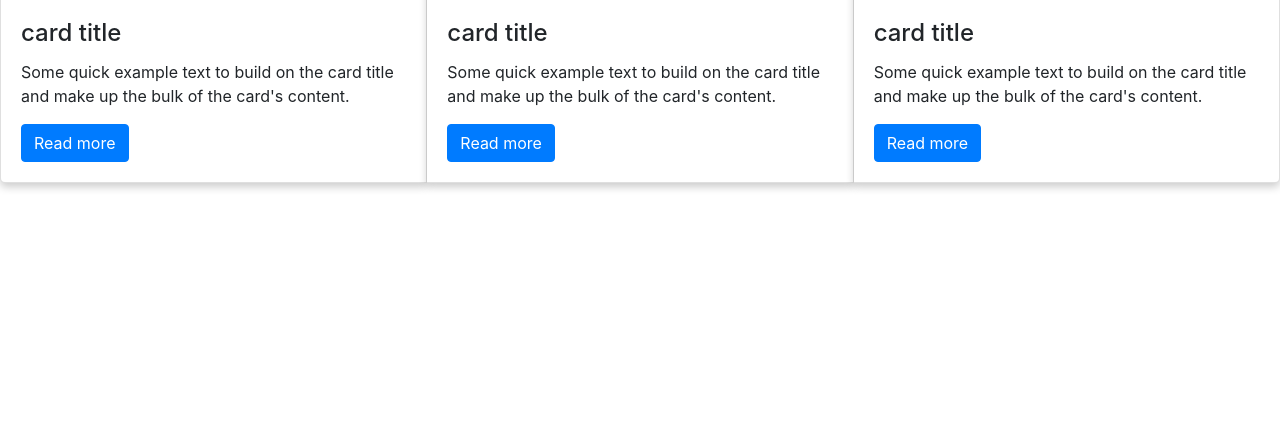
After one commit to tnhuynh09/BrownThumbWeb, a Flask app: page /test in a window 1280 px wide. The commit adds this page. Shown: the part 302-724 px from the top of the page. Run offline with Flask 2, Linux system fonts and the light colour scheme; some libraries are stand-ins or nearby versions.

Commit message:
working on search result

```diff
--- a/app.py
+++ b/app.py
@@ -1,4 +1,5 @@
-from flask import Flask, render_template, session, g
+from flask import Flask, render_template, request, session, g
+import requests
 
 CURR_USER_KEY = "curr_user"
 
@@ -48,6 +49,17 @@ def show_account():
 def edit_account():
     return render_template('account_edit.html')
 
-@app.route('/search_result', methods=["GET"])
+@app.route('/search-result', methods=["GET"])
 def show_search_results():
-    return render_template("search_result.html")
+    query = request.args["query"]
+    response = requests.get("https://brown-thumb-api.herokuapp.com/search?query=" + str(query))
+    data = response.json()["results"]
+
+    return render_template("search_result.html", data=data)
+
+
+
+@app.route('/test')
+def test():
+
+    return render_template("test.html")
--- a/requirements.txt
+++ b/requirements.txt
@@ -1,7 +1,12 @@
+certifi==2020.6.20
+chardet==3.0.4
 click==7.1.2
 Flask==1.1.2
 gunicorn==20.0.4
+idna==2.10
 itsdangerous==1.1.0
 Jinja2==2.11.2
 MarkupSafe==1.1.1
+requests==2.24.0
+urllib3==1.25.10
 Werkzeug==1.0.1
--- a/static/stylesheets/search_result.css
+++ b/static/stylesheets/search_result.css
@@ -0,0 +1,41 @@
+.card-deck {
+    display: grid;
+    grid-template-columns: repeat(auto-fit, minmax(250px, 1fr));
+    grid-gap: .5rem;
+}
+
+.card-img-top {
+    height: 15rem;
+    object-fit: cover;
+}
+
+.card {
+/* Add shadows to create the "card" effect */
+    box-shadow: 0 4px 8px 0 rgba(0,0,0,0.2);
+    transition: 0.3s;
+    border-radius: 5px; /* 5px rounded corners */
+}
+
+/* Add rounded corners to the top left and the top right corner of the image */
+img {
+    border-radius: 5px 5px 0 0;
+}
+
+/* On mouse-over, add a deeper shadow */
+.card:hover {
+    box-shadow: 0 8px 16px 0 rgba(0,0,0,0.2);
+}
+
+.card-title{
+    text-transform: lowercase;
+}
+
+/* Add some padding inside the card container */
+.container {
+    padding: 2px 16px;
+}
+
+ul {
+    list-style-type: none;
+    font-size: .95rem;
+}
--- a/templates/home.html
+++ b/templates/home.html
@@ -20,8 +20,10 @@
                     <div class="input-group">
                         <input type="text" class="form-control" placeholder="Search" id="search-query">
                         <span class="input-group-append">
-                            <button class="btn input-group-text" type="button" id="search-btn"><i
-                                    class="fas fa-search text-grey" aria-hidden="true"></i></button>
+                            <button class="btn input-group-text" type="button" id="search-btn">
+                                <i class="fas fa-search text-grey" aria-hidden="true">
+                                </i>
+                            </button>
                         </span>
                     </div>
                 </form>
--- a/templates/login.html
+++ b/templates/login.html
@@ -37,7 +37,7 @@
                     </div>
                 </form>
                 <div style="color: #777">Don't have an account yet?
-                    <a href="/sigup" class="signup-link">
+                    <a href="/signup" class="signup-link">
                         Signup here</a>
                 </div>
             </div>
--- /dev/null
+++ b/templates/test.html
@@ -0,0 +1,103 @@
+{% extends 'base.html' %}
+
+{% block title %}Search Result{% endblock %}
+
+{% block resource %}
+<link rel="stylesheet" href="/static/stylesheets/search_result.css">
+{% endblock %}
+
+{% block content %}
+<!-- Page Content -->
+<!-- Card group -->
+<div class="card-group">
+
+    <!-- Card -->
+    <div class="card mb-4">
+
+        <!-- Card image -->
+        <div class="view overlay">
+            <img class="card-img-top" src="https://mdbootstrap.com/img/Photos/Others/images/49.jpg"
+                alt="Card image cap">
+            <a href="#!">
+                <div class="mask rgba-white-slight"></div>
+            </a>
+        </div>
+
+        <!-- Card content -->
+        <div class="card-body">
+
+            <!-- Title -->
+            <h4 class="card-title">Card title</h4>
+            <!-- Text -->
+            <p class="card-text">Some quick example text to build on the card title and make up the bulk of the card's
+                content.</p>
+            <!-- Provides extra visual weight and identifies the primary action in a set of buttons -->
+            <button type="button" class="btn btn-primary btn-md">Read more</button>
+
+        </div>
+        <!-- Card content -->
+
+    </div>
+    <!-- Card -->
+
+    <!-- Card -->
+    <div class="card mb-4">
+
+        <!-- Card image -->
+        <div class="view overlay">
+            <img class="card-img-top" src="https://mdbootstrap.com/img/Photos/Others/images/48.jpg"
+                alt="Card image cap">
+            <a href="#!">
+                <div class="mask rgba-white-slight"></div>
+            </a>
+        </div>
+
+        <!-- Card content -->
+        <div class="card-body">
+            <!-- Title -->
+            <h4 class="card-title">Card title</h4>
+            <!-- Text -->
+            <p class="card-text">Some quick example text to build on the card title and make up the bulk of the card's
+                content.</p>
+            <!-- Provides extra visual weight and identifies the primary action in a set of buttons -->
+            <button type="button" class="btn btn-primary btn-md">Read more</button>
+
+        </div>
+        <!-- Card content -->
+
+    </div>
+    <!-- Card -->
+
+    <!-- Card -->
+    <div class="card mb-4">
+
+        <!-- Card image -->
+        <div class="view overlay">
+            <img class="card-img-top" src="https://mdbootstrap.com/img/Photos/Others/images/77.jpg"
+                alt="Card image cap">
+            <a href="#!">
+                <div class="mask rgba-white-slight"></div>
+            </a>
+        </div>
+
+        <!-- Card content -->
+        <div class="card-body">
+
+            <!-- Title -->
+            <h4 class="card-title">Card title</h4>
+            <!-- Text -->
+            <p class="card-text">Some quick example text to build on the card title and make up the bulk of the card's
+                content.</p>
+            <!-- Provides extra visual weight and identifies the primary action in a set of buttons -->
+            <button type="button" class="btn btn-primary btn-md">Read more</button>
+
+        </div>
+        <!-- Card content -->
+
+    </div>
+    <!-- Card -->
+
+</div>
+<!-- Card group -->
+
+{% endblock %}
```
Also changed, not shown: static/javascript/search.js (+7 -5 lines), static/javascript/search_result.js (added, +11 -0 lines), templates/search_result.html (+30 -20 lines).
